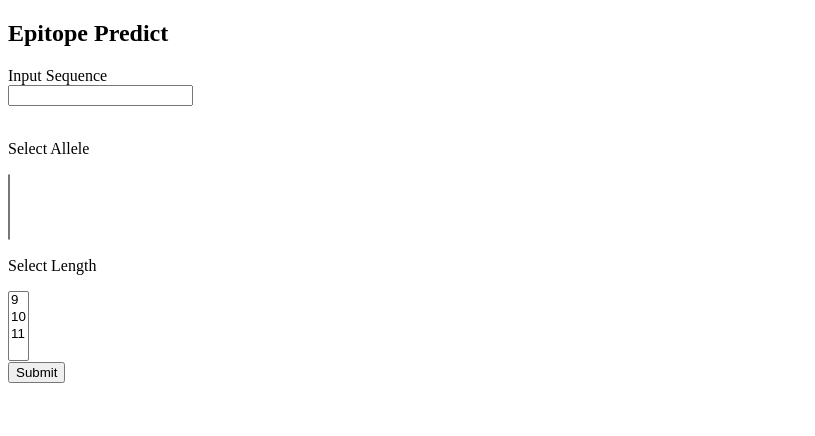
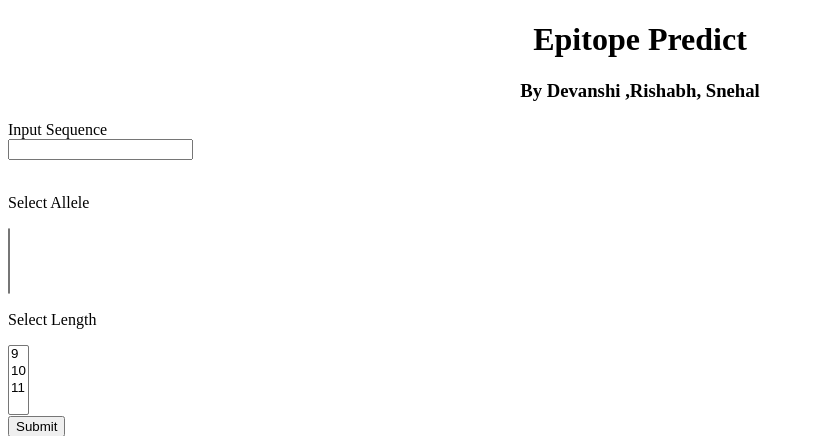
Before and after one commit to rishabhdhenkawat/epitope-predict, a Flask app: template templates/index.html in a window 1280 px wide. Shown: the top 436 px of the page, without its empty margins (0-815 px from the left). Run offline with Flask 2, Linux system fonts and the light colour scheme; the template is opened without the code that fills it, so the values that code supplies are empty; parts of the project's set-up code (start-up, migrations or seed data) failed here and were passed over.

Commit message:
Update index.html

```diff
--- a/templates/index.html
+++ b/templates/index.html
@@ -2,7 +2,8 @@
 <html>
 <body>
 
-<h2>Epitope Predict</h2>
+<center><h1>Epitope Predict</h1></center>
+<center><h3>By Devanshi ,Rishabh, Snehal</h3></center>
 
 <form action="/process" method="post">
   <label for="fname">Input Sequence</label><br>
```
